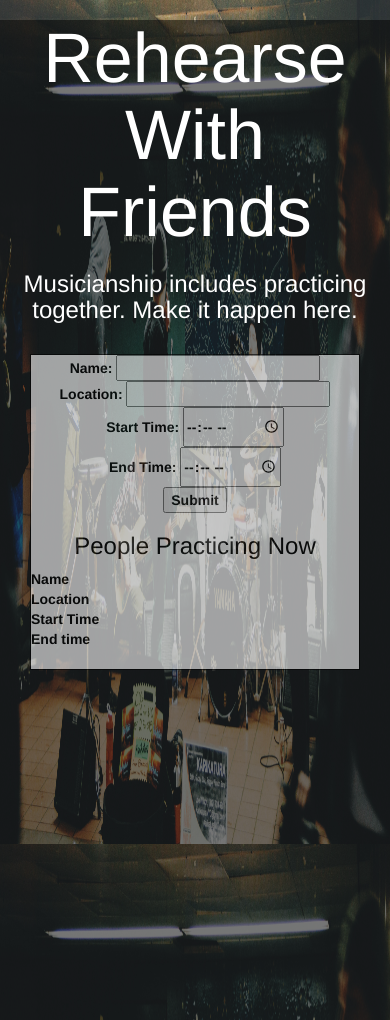
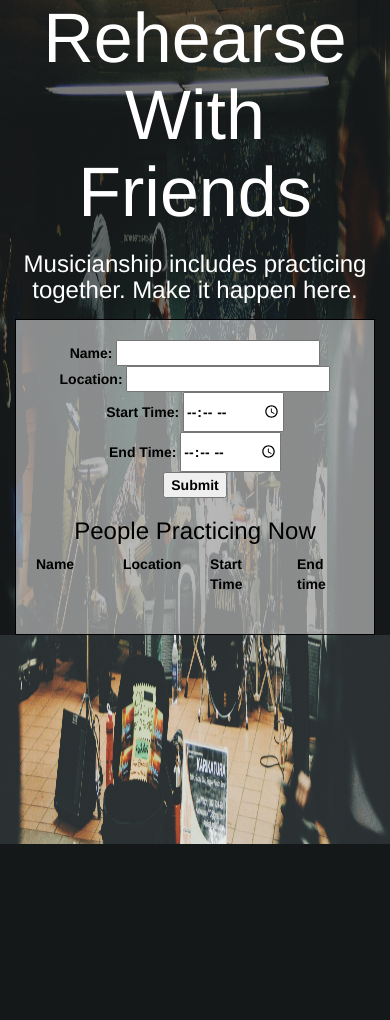
Before and after one commit to chaomeister/rehearsewithfriends, a Flask app: page / in a window 390 px wide. After the commit the page ends 844 px from the top, so only its background shows below. Run offline with Flask 2, Linux system fonts and the light colour scheme; data that the repository does not hold is empty; some libraries are stand-ins or nearby versions.

Commit message:
added delete and fix style

```diff
--- a/app.py
+++ b/app.py
@@ -2,16 +2,28 @@ from flask import Flask, render_template, request, redirect, url_for
 from pymongo import MongoClient
 import jinja2
 import os
+import datetime
 
 app = Flask(__name__)
 dbclient = MongoClient("mongodb://chao:rehearsewithfriends1@ds049094.mlab.com:49094/rehearsewithfriendsdb")
 db = dbclient.get_default_database()
 people = db.People
+
+
 @app.route('/', methods=['GET'])
 def hello():
+	deleteFinishedRehearsals()
 	if request.args.get("error") is not None:
 		return render_template("index.html",people=people.find(),error=request.args.get("error"))
 	return render_template("index.html",people=people.find())
+
+def deleteFinishedRehearsals():
+	allPeople = people.find()
+	curr_time = datetime.datetime.now().time()
+	for person in allPeople:
+		end_time = datetime.datetime.strptime(person["etime"], "%H:%M").time()
+		if curr_time > end_time:
+			people.delete_one({'_id':person['_id']})
 
 @app.route('/add', methods=['POST'])
 def add():
--- a/static/css/custom.css
+++ b/static/css/custom.css
@@ -20,30 +20,32 @@ h1{
 .error{
 	color: red;
 }
-.background{
+body{
 	background-image: url("/static/images/background.jpg");
 	background-repeat: no-repeat;
 	background-size: 100% 100%;
-	height: 1000px;
+
 	background-attachment: fixed;
-	z-index: -10;
-/*	background: rgba(0, 0, 0, 0.5);*/
+
 }
-div.bgOver{
+.bgOver{
 
 	top: 0;
 	bottom: 0;
 	background: rgba(0, 0, 0, 0.5);
 	background-size: 100% 100%;
-	height: 100%;
 	background-attachment: fixed;
-	z-index: -5;
+
 }
-div.transbox{
+.transbox{
 	margin: 30px;
-	background-color: #ffffff;
+	padding: 20px;
+	background-color: rgba(255,255,255, 0.5);
 	border: 1px solid black;
-	opacity: 0.6;
 	font-weight: bold;
-    color: #000000;
+    color: #000;
 }
+
+#header{
+	margin:0px;
+}
--- /dev/null
+++ b/static/css/mobile.css
@@ -0,0 +1,8 @@
+@media (max-width: 768px){
+	.transbox{
+		margin: 15px;
+	}
+	.bgOver{
+
+	}
+}
--- a/templates/base.html
+++ b/templates/base.html
@@ -3,8 +3,10 @@
 		<title>{% block title %}{% endblock %}</title>
     <link rel="stylesheet" type="text/css" href="/static/css/bootstrap.min.css">
     <link rel="stylesheet" type="text/css" href="/static/css/custom.css">
+    <link rel="stylesheet" type="text/css" href="/static/css/mobile.css">
     <script src="http://code.jquery.com/jquery-1.11.0.min.js"></script>
     <script src="/static/js/bootstrap.min.js"></script>
+    <meta name="viewport" content="width=device-width, initial-scale=1, maximum-scale=1, user-scalable=no">
 	</head>
 	<body>
     {% block content %}
--- a/templates/index.html
+++ b/templates/index.html
@@ -2,9 +2,9 @@
 {% block title %}Home{% endblock %}
 {% block content %}
 	<!-- Person (Name, location, start time, end time) -->
-	<body class="background">
+	<body>
 	<div class="bgOver">
-		<h1 class="white-color">Rehearse With Friends</h1>
+		<h1 class="white-color" id="header">Rehearse With Friends</h1>
 		<!-- Add caption "Musicianship includes practicing together. Make it happen here." -->
 		<h3 class="center white-color">Musicianship includes practicing together. Make it happen here.</h3>
 		<div class="transbox">
@@ -25,19 +25,19 @@
 		<h3 class="center">People Practicing Now</h3>
 
 		<div class="row">
-			<div class="col-sm-3">Name</div>
-			<div class="col-sm-3">Location</div>
-			<div class="col-sm-3">Start Time</div>
-			<div class="col-sm-3">End time</div>
+			<div class="col-xs-3">Name</div>
+			<div class="col-xs-3">Location</div>
+			<div class="col-xs-3">Start Time</div>
+			<div class="col-xs-3">End time</div>
 		</div><br>
 
 		{% for person in people %}
 
 			<div class="row">
-				<div class="col-sm-3">{{person.name}}</div>
-				<div class="col-sm-3">{{person.location}}</div>
-				<div class="col-sm-3">{{person.stime}}</div>
-				<div class="col-sm-3">{{person.etime}}</div>
+				<div class="col-xs-3">{{person.name}}</div>
+				<div class="col-xs-3">{{person.location}}</div>
+				<div class="col-xs-3">{{person.stime}}</div>
+				<div class="col-xs-3">{{person.etime}}</div>
 			</div>
 		{% endfor %}
 		</div>
```
